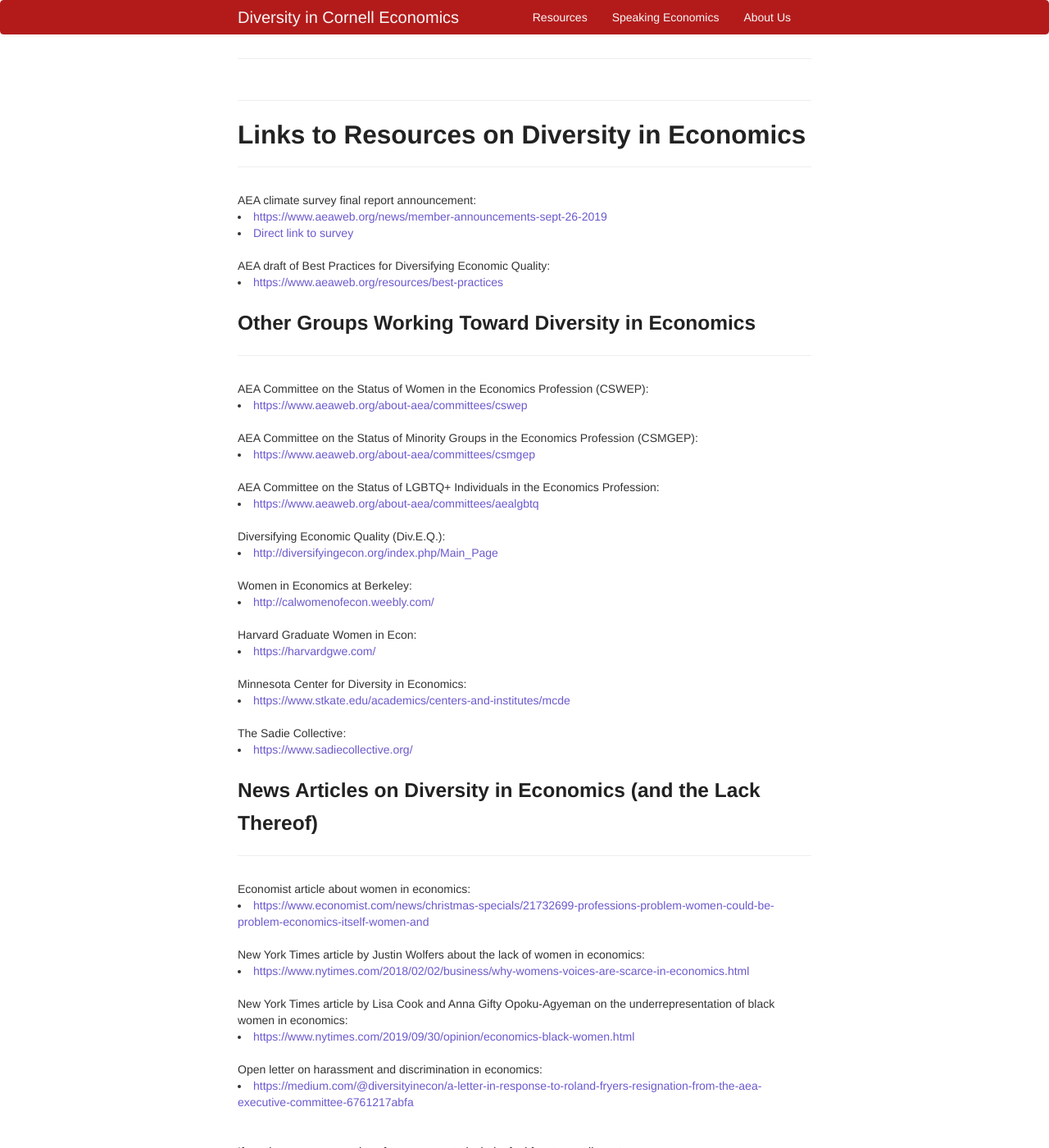
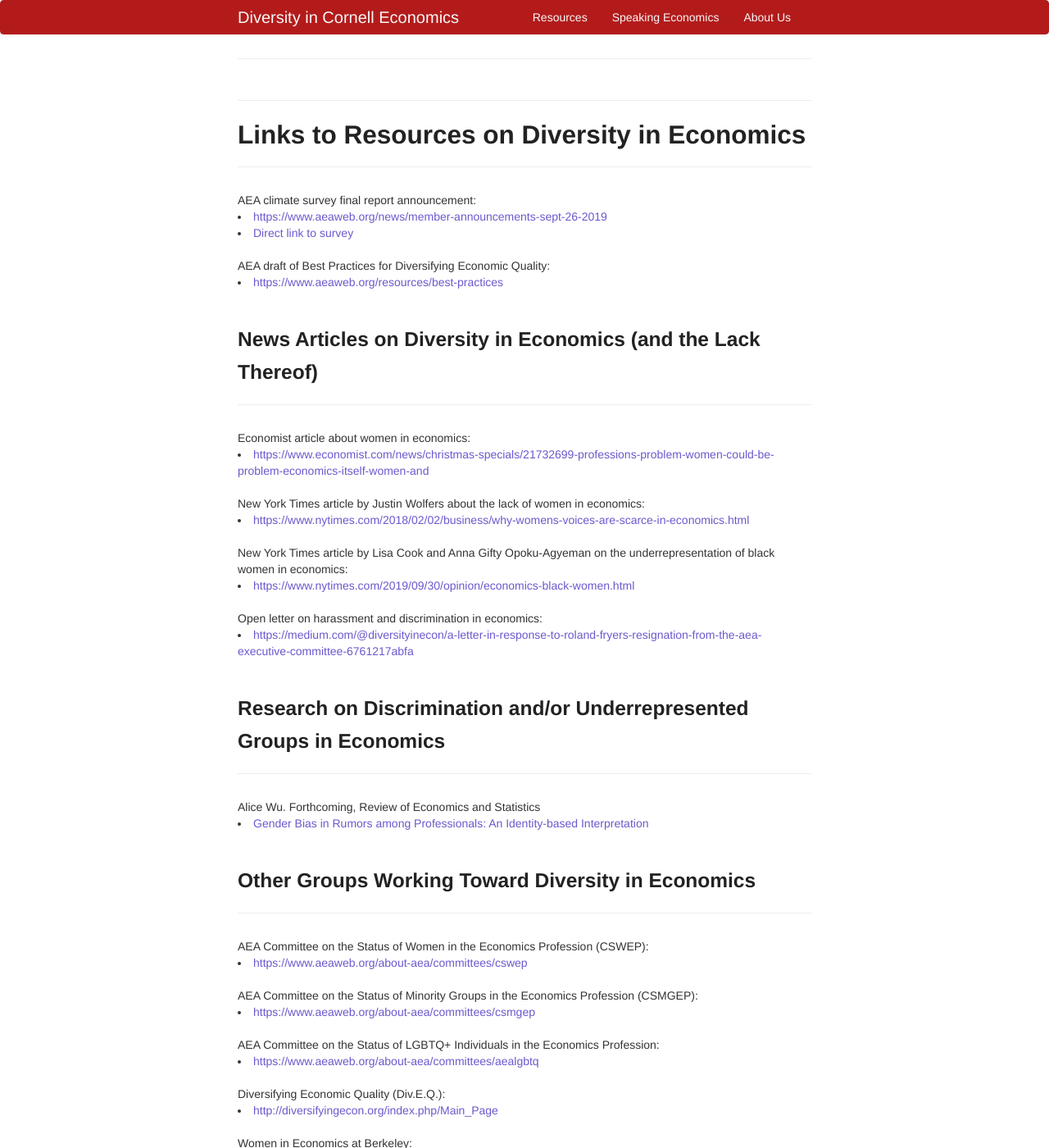
Before and after one commit to aponce6/Diversity-in-Cornell-Economics.github.io, a Jekyll site: the page built from pages/resources.md, in a window 1280 px wide and 1400 px high. Shown: the whole window at 82% size. Built offline with Jekyll 4.4.1, drawn with Linux system fonts in a browser that asks for light colours; our own code applies the rules of GitHub Pages for plain Markdown files.

Commit message:
update resources

```diff
--- a/pages/resources.md
+++ b/pages/resources.md
@@ -44,6 +44,38 @@ To remove the underline from the title, remove the <u> tags (<u> and </u>)
 <br/>
 AEA draft of Best Practices for Diversifying Economic Quality: <li><a href="https://www.aeaweb.org/resources/best-practices">https://www.aeaweb.org/resources/best-practices</a></li>
 
+<br/>
+
+<div class="page-header">
+<h3>News Articles on Diversity in Economics (and the Lack Thereof)</h3>
+</div>
+
+Economist article about women in economics:
+<li><a href="https://www.economist.com/news/christmas-specials/21732699-professions-problem-women-could-be-problem-economics-itself-women-and">https://www.economist.com/news/christmas-specials/21732699-professions-problem-women-could-be-problem-economics-itself-women-and</a></li>
+
+<br/>
+New York Times article by Justin Wolfers about the lack of women in economics:
+<li><a href="https://www.nytimes.com/2018/02/02/business/why-womens-voices-are-scarce-in-economics.html">https://www.nytimes.com/2018/02/02/business/why-womens-voices-are-scarce-in-economics.html</a></li>
+
+<br/>
+New York Times article by Lisa Cook and Anna Gifty Opoku-Agyeman on the underrepresentation of black women in economics:
+<li><a href="https://www.nytimes.com/2019/09/30/opinion/economics-black-women.html">https://www.nytimes.com/2019/09/30/opinion/economics-black-women.html</a></li>
+
+<br/>
+Open letter on harassment and discrimination in economics:
+<li><a href="https://medium.com/@diversityinecon/a-letter-in-response-to-roland-fryers-resignation-from-the-aea-executive-committee-6761217abfa">https://medium.com/@diversityinecon/a-letter-in-response-to-roland-fryers-resignation-from-the-aea-executive-committee-6761217abfa</a></li>
+
+<br/>
+
+<div class="page-header">
+<h3>Research on Discrimination and/or Underrepresented Groups in Economics</h3>
+</div>
+
+Alice Wu. Forthcoming, Review of Economics and Statistics
+<li><a href="https://scholar.harvard.edu/files/alicewu/files/ejr2019.pdf">Gender Bias in Rumors among Professionals: An Identity-based Interpretation</a></li>
+
+<br/>
+
 <div class="page-header">
 <h3>Other Groups Working Toward Diversity in Economics</h3>
 </div>
@@ -79,25 +111,6 @@ Minnesota Center for Diversity in Economics:
 The Sadie Collective:
 <li><a href="https://www.sadiecollective.org/">https://www.sadiecollective.org/</a></li>
 
-<div class="page-header">
-<h3>News Articles on Diversity in Economics (and the Lack Thereof)</h3>
-</div>
-
-Economist article about women in economics:
-<li><a href="https://www.economist.com/news/christmas-specials/21732699-professions-problem-women-could-be-problem-economics-itself-women-and">https://www.economist.com/news/christmas-specials/21732699-professions-problem-women-could-be-problem-economics-itself-women-and</a></li>
-
-<br/>
-New York Times article by Justin Wolfers about the lack of women in economics:
-<li><a href="https://www.nytimes.com/2018/02/02/business/why-womens-voices-are-scarce-in-economics.html">https://www.nytimes.com/2018/02/02/business/why-womens-voices-are-scarce-in-economics.html</a></li>
-
-<br/>
-New York Times article by Lisa Cook and Anna Gifty Opoku-Agyeman on the underrepresentation of black women in economics:
-<li><a href="https://www.nytimes.com/2019/09/30/opinion/economics-black-women.html">https://www.nytimes.com/2019/09/30/opinion/economics-black-women.html</a></li>
-
-<br/>
-Open letter on harassment and discrimination in economics:
-<li><a href="https://medium.com/@diversityinecon/a-letter-in-response-to-roland-fryers-resignation-from-the-aea-executive-committee-6761217abfa">https://medium.com/@diversityinecon/a-letter-in-response-to-roland-fryers-resignation-from-the-aea-executive-committee-6761217abfa</a></li>
-
 
     <br/>
     <br/>
```
